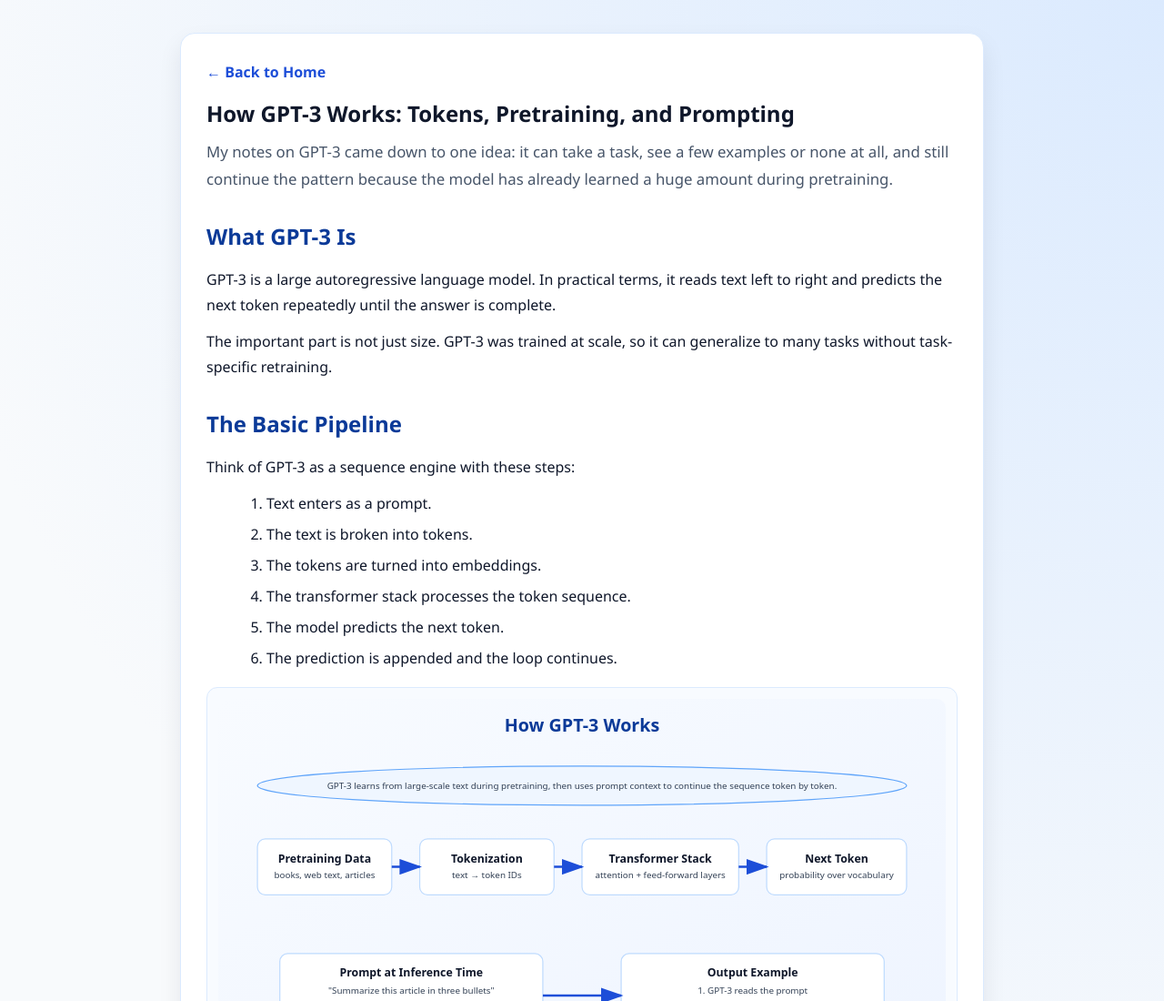
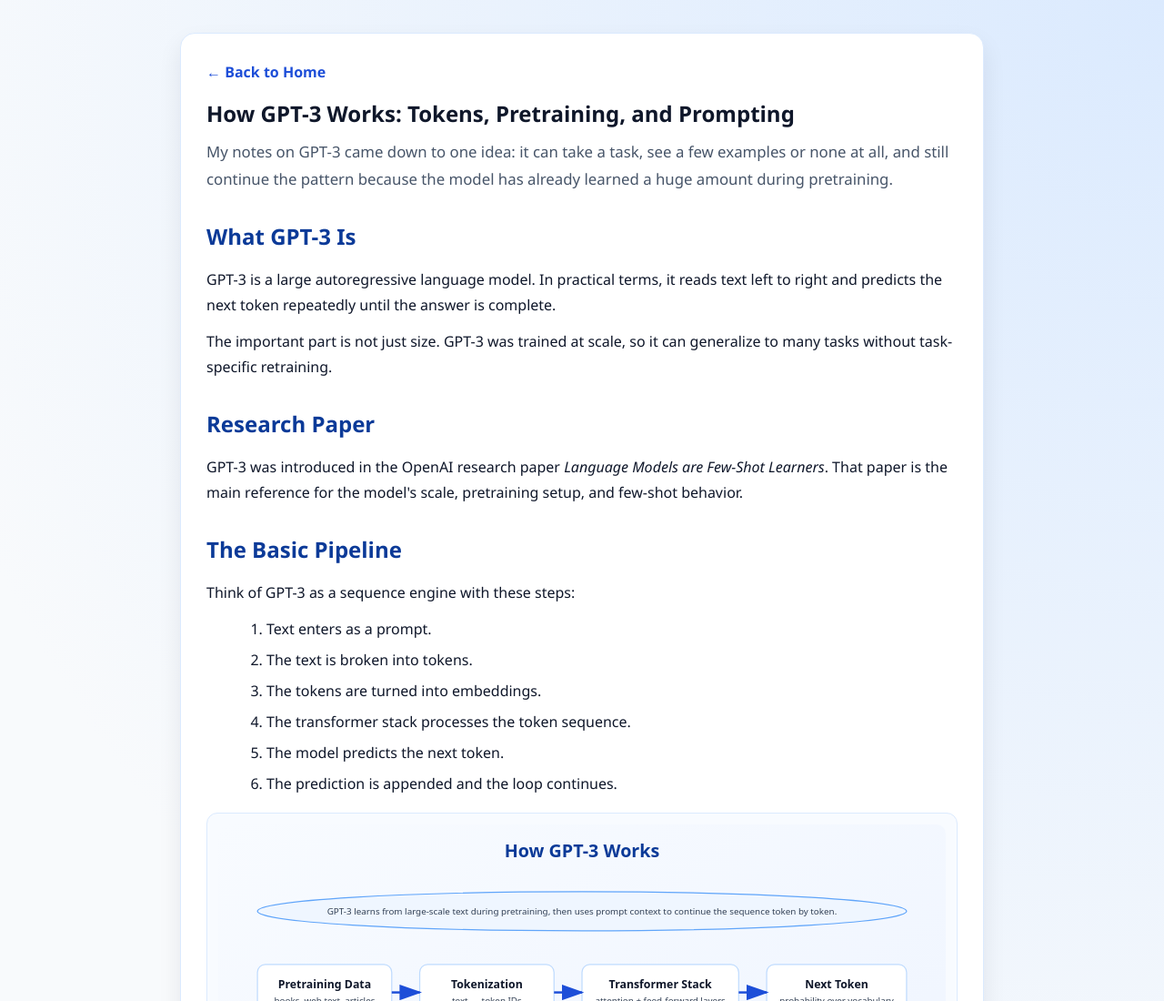
Before and after one commit to ANSHUL22122001/Blogging_Repo, a plain HTML site: page LLM_Series/3rd-page.html in a window 1280 px wide. Shown: the top 1100 px of the page at 91% size. Drawn offline with Linux system fonts and the light colour scheme.

Commit message:
Restore GPT-3 research paper reference

```diff
--- a/LLM_Series/3rd-page.html
+++ b/LLM_Series/3rd-page.html
@@ -98,6 +98,9 @@
       <p>GPT-3 is a large autoregressive language model. In practical terms, it reads text left to right and predicts the next token repeatedly until the answer is complete.</p>
       <p>The important part is not just size. GPT-3 was trained at scale, so it can generalize to many tasks without task-specific retraining.</p>
 
+      <h2>Research Paper</h2>
+      <p>GPT-3 was introduced in the OpenAI research paper <em>Language Models are Few-Shot Learners</em>. That paper is the main reference for the model's scale, pretraining setup, and few-shot behavior.</p>
+
       <h2>The Basic Pipeline</h2>
       <p>Think of GPT-3 as a sequence engine with these steps:</p>
       <ol>
```
